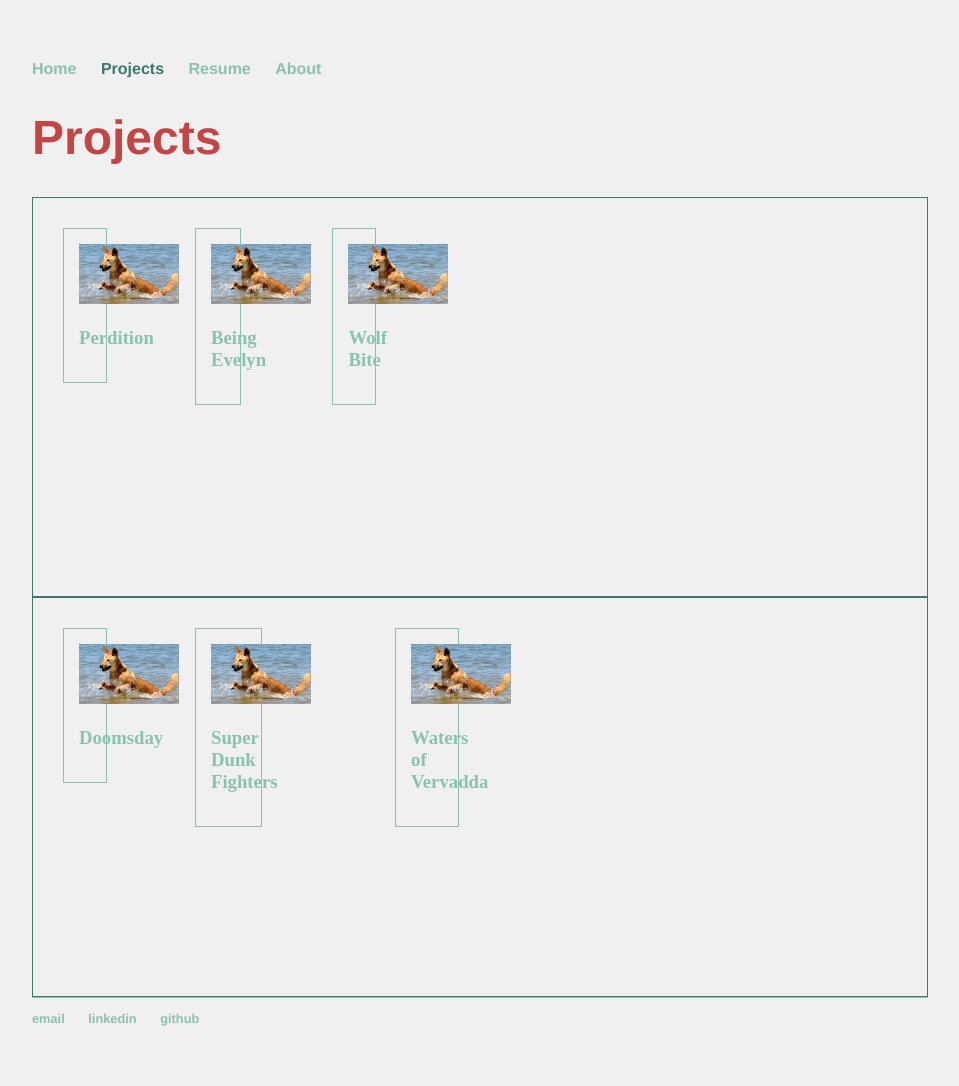
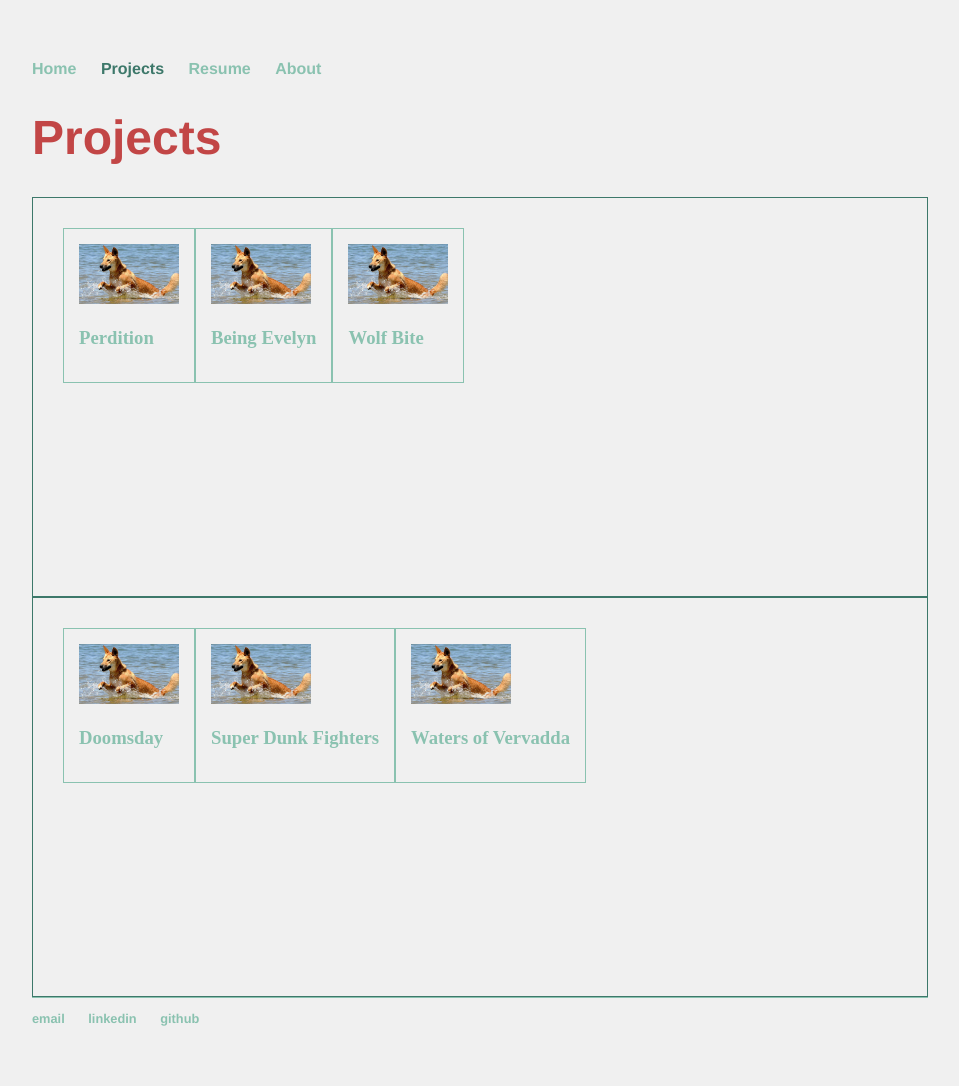
Before and after one commit to digigrant/digigrant.github.io, a Jekyll site: the page built from projects.html, in a window 1280 px wide. Shown: the whole page, without its empty margins (160-1119 px from the left). Built offline with Jekyll 4.4.1, drawn with Linux system fonts in a browser that asks for light colours.

Commit message:
Update main.scss

```diff
--- a/_sass/main.scss
+++ b/_sass/main.scss
@@ -74,7 +74,7 @@
 
 .col
 {
-    width: 33.33%;
+    align: center;
     padding: 15px;
     border: 1px solid $color5;
 }
```
